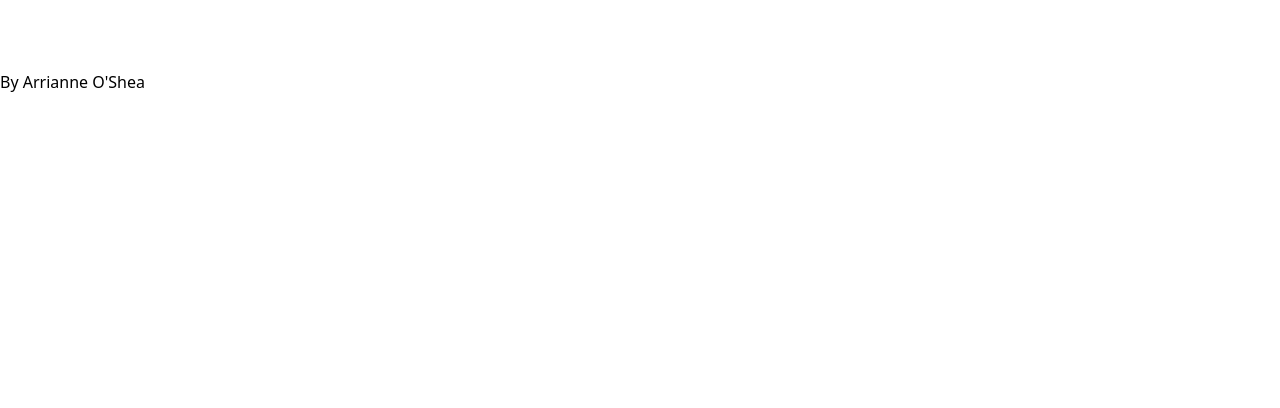
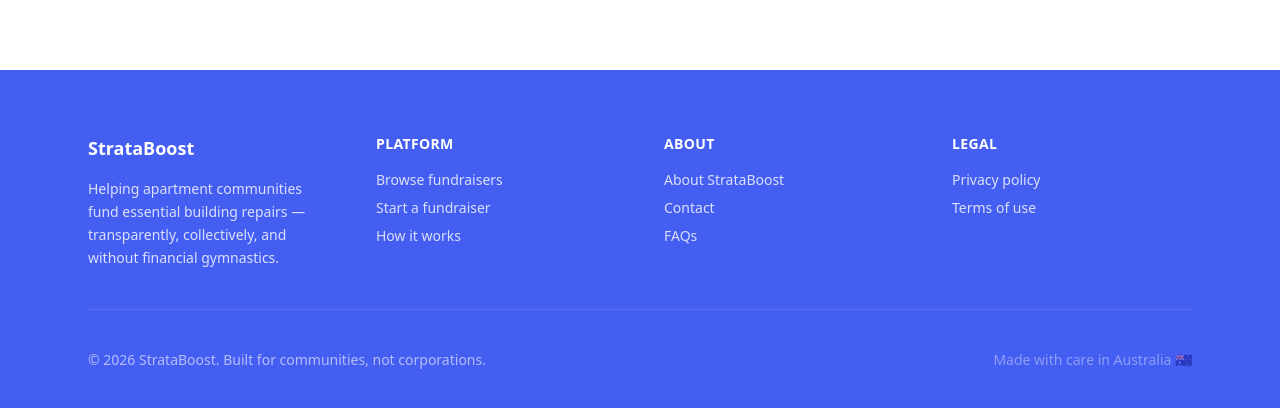
Before and after one commit to arrianne/crowdfunding_frontend, a React (Vite) app: page /fundraisers/new in a window 1280 px wide. Shown: the part 1172-1580 px from the top of the page. Before the commit the page ends 1266 px from the top, so only its background shows below. Built offline with nearby package versions, Linux system fonts and the light colour scheme; no server answers.

Commit message:
fixing layout on fundraiser page and adding a footer

```diff
--- /dev/null
+++ b/src/components/Footer.jsx
@@ -0,0 +1,105 @@
+import { Link } from "react-router-dom";
+
+function Footer() {
+  return (
+    <footer className="bg-blueDeep text-white/80">
+      <div className="mx-auto max-w-6xl px-6 py-16">
+        <div className="grid gap-12 md:grid-cols-4">
+          {/* Brand */}
+          <div className="space-y-4">
+            <h3 className="text-lg font-bold text-white">StrataBoost</h3>
+            <p className="text-sm leading-relaxed">
+              Helping apartment communities fund essential building repairs —
+              transparently, collectively, and without financial gymnastics.
+            </p>
+          </div>
+
+          {/* Platform */}
+          <div>
+            <h4 className="mb-4 text-sm font-semibold uppercase tracking-wide text-white">
+              Platform
+            </h4>
+            <ul className="space-y-2 text-sm">
+              <li>
+                <Link to="/fundraisers" className="hover:text-white transition">
+                  Browse fundraisers
+                </Link>
+              </li>
+              <li>
+                <Link to="/create" className="hover:text-white transition">
+                  Start a fundraiser
+                </Link>
+              </li>
+              <li>
+                <Link
+                  to="/how-it-works"
+                  className="hover:text-white transition"
+                >
+                  How it works
+                </Link>
+              </li>
+            </ul>
+          </div>
+
+          {/* About */}
+          <div>
+            <h4 className="mb-4 text-sm font-semibold uppercase tracking-wide text-white">
+              About
+            </h4>
+            <ul className="space-y-2 text-sm">
+              <li>
+                <Link to="/about" className="hover:text-white transition">
+                  About StrataBoost
+                </Link>
+              </li>
+              <li>
+                <Link to="/contact" className="hover:text-white transition">
+                  Contact
+                </Link>
+              </li>
+              <li>
+                <Link to="/faq" className="hover:text-white transition">
+                  FAQs
+                </Link>
+              </li>
+            </ul>
+          </div>
+
+          {/* Legal */}
+          <div>
+            <h4 className="mb-4 text-sm font-semibold uppercase tracking-wide text-white">
+              Legal
+            </h4>
+            <ul className="space-y-2 text-sm">
+              <li>
+                <Link to="/privacy" className="hover:text-white transition">
+                  Privacy policy
+                </Link>
+              </li>
+              <li>
+                <Link to="/terms" className="hover:text-white transition">
+                  Terms of use
+                </Link>
+              </li>
+            </ul>
+          </div>
+        </div>
+
+        {/* Divider */}
+        <div className="my-10 h-px bg-white/10" />
+
+        {/* Bottom row */}
+        <div className="flex flex-col gap-4 text-sm md:flex-row md:items-center md:justify-between">
+          <p className="text-white/60">
+            © {new Date().getFullYear()} StrataBoost. Built for communities, not
+            corporations.
+          </p>
+
+          <p className="text-white/40">Made with care in Australia 🇦🇺</p>
+        </div>
+      </div>
+    </footer>
+  );
+}
+
+export default Footer;
--- a/src/components/Layout.jsx
+++ b/src/components/Layout.jsx
@@ -1,12 +1,13 @@
 import { Outlet } from "react-router-dom";
 import NavBar from "./NavBar.jsx";
+import Footer from "./Footer.jsx";
 
 function Layout() {
   return (
     <div>
       <NavBar />
       <Outlet />
-      <footer>By Arrianne O&apos;Shea</footer>
+      <Footer />
     </div>
   );
 }
--- a/src/pages/FundraiserPage.jsx
+++ b/src/pages/FundraiserPage.jsx
@@ -201,11 +201,11 @@ function FundraiserPage() {
       ====================================================== */}
       <section className="bg-white">
         <div className="mx-auto max-w-6xl px-6 pt-10 pb-20">
-          <div className="grid gap-8 lg:grid-cols-3">
+          <div className="grid gap-8 md:grid-cols-[2fr_1fr]">
             {/* ======================================================
       LEFT COLUMN
   ====================================================== */}
-            <div className="lg:col-span-2 space-y-6">
+            <div className="space-y-6">
               {/* Image card */}
               <div className="overflow-hidden rounded-2xl bg-white ring-1 ring-blueDeep/10 shadow-sm">
                 <div className="relative h-64 bg-blueSky/20 sm:h-80">
@@ -243,26 +243,23 @@ function FundraiserPage() {
                 </div>
               </div>
 
-              {/* Updates placeholder */}
+              {/* Pledges */}
               <PledgesList pledges={fundraiser.pledges} />
-            </div>
             </div>
 
             {/* ======================================================
       RIGHT COLUMN / CHIP IN
   ====================================================== */}
-          <aside className="lg:col-span-1">
+            <aside>
               <div className="sticky top-6 rounded-2xl bg-white p-6 ring-1 ring-blueDeep/10 shadow-sm">
                 <h2 className="text-lg font-extrabold text-ink">Chip in</h2>
 
-              {/* Success banner (no alerts; reliable timing) */}
                 {pledgeSuccess && (
                   <div className="mt-3 rounded-xl bg-blueBright/10 p-3 text-sm font-semibold text-blueDeep ring-1 ring-blueDeep/10">
                     Pledge submitted! 🎉
                   </div>
                 )}
 
-              {/* Contribute button */}
                 <button
                   className="mt-6 w-full rounded-xl bg-pinky px-6 py-3 text-sm font-semibold text-white shadow-sm hover:opacity-90 transition disabled:opacity-50"
                   disabled={!isOpen}
@@ -271,7 +268,6 @@ function FundraiserPage() {
                   {isOpen ? "Contribute" : "Fundraiser closed"}
                 </button>
 
-              {/* Pledge form */}
                 {showPledgeForm && (
                   <PledgeForm
                     fundraiserId={fundraiser.id}
@@ -279,13 +275,12 @@ function FundraiserPage() {
                     onCancel={() => setShowPledgeForm(false)}
                     onSuccess={() => {
                       setShowPledgeForm(false);
-                    setRefreshKey((k) => k + 1); // ✅ refetch fundraiser totals
-                    setPledgeSuccess(true); // ✅ show banner (timer handled by useEffect)
+                      setRefreshKey((k) => k + 1);
+                      setPledgeSuccess(true);
                     }}
                   />
                 )}
 
-              {/* Progress */}
                 {hasMoney ? (
                   <div className="mt-4">
                     <div className="flex items-end justify-between">
@@ -315,7 +310,6 @@ function FundraiserPage() {
                   </p>
                 )}
 
-              {/* Share */}
                 <button className="mt-6 w-full rounded-xl bg-white px-6 py-3 text-sm font-semibold text-blueDeep ring-1 ring-blueDeep/15 hover:bg-blueBright/10 transition">
                   Share
                 </button>
@@ -326,6 +320,7 @@ function FundraiserPage() {
               </div>
             </aside>
           </div>
+        </div>
       </section>
     </div>
   );
```
Lines whose indentation alone changed are shown as unchanged.
